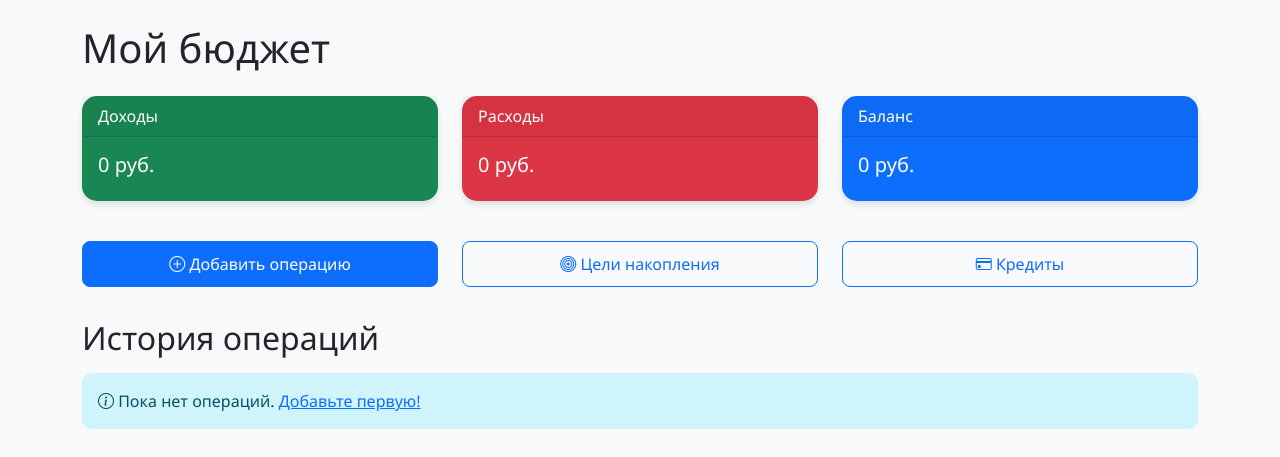
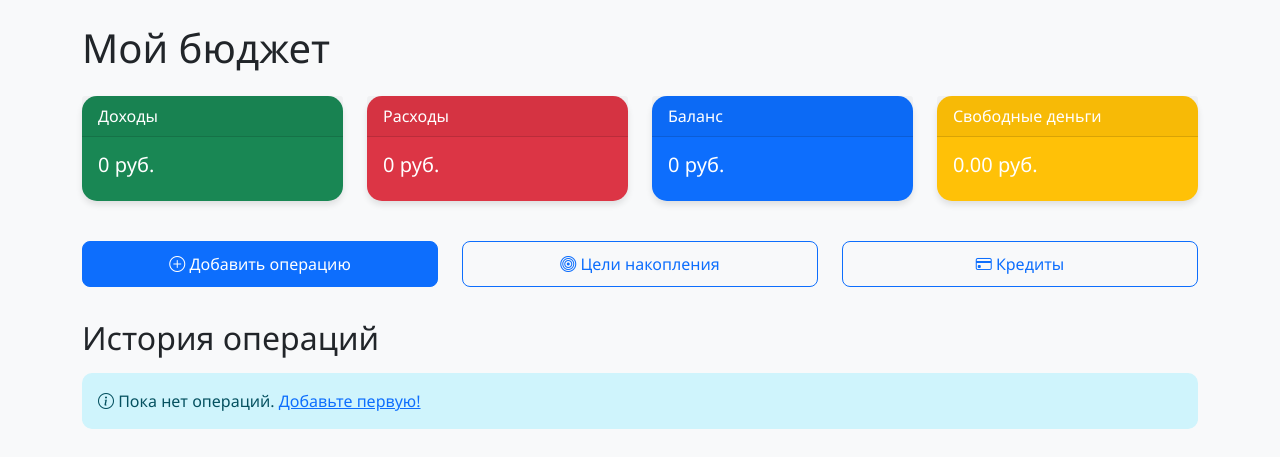
Before and after one commit to LaptevAndr/Portfolio, a Django app: page / in a window 1280 px wide. Shown: the part 88-545 px from the top of the page. Run offline with Django 5.2, Linux system fonts and the light colour scheme; the visitor is signed in with stand-in values (Sample User, id 1); data that the repository does not hold is empty.

Commit message:
исправил ошибки

```diff
--- a/MoneyMind/budget/views.py
+++ b/MoneyMind/budget/views.py
@@ -5,12 +5,6 @@ from .forms import TransactionForm, SavingsGoalForm, LoanForm
 from dateutil.relativedelta import relativedelta
 from django.utils.timezone import now
 from decimal import Decimal
-# Для графиков
-import matplotlib.pyplot as plt
-import io
-import urllib
-import base64
-from django.db.models import Sum
 
 @login_required
 def transaction_list(request):
@@ -187,43 +181,3 @@ def delete_loan(request, pk):
         return redirect('budget:loans_list')
     else:
         return render(request, 'budget/loan_confirm_delete.html', {'loan': loan})
-
-def expense_chart(request):
-    # Получаем данные из базы данных
-    expenses = (
-        Transaction.objects
-        .filter(user=request.user, category__type='expense')
-        .values('category__name')
-        .annotate(total=Sum('amount'))
-        .order_by('-total')
-    )
-
-    # Подготовка данных для графика
-    categories = [item['category__name'] for item in expenses]
-    amounts = [float(item['total']) for item in expenses]
-
-    # Создаем график
-    plt.figure(figsize=(10, 7))
-    plt.bar(categories, amounts, color=['#FF6B6B', '#4ECDC4', '#45B7D1', '#F9A826', '#6A0572'])
-    plt.title('Расходы по категориям', fontsize=16, fontweight='bold')
-    plt.xlabel('Категории', fontsize=12)
-    plt.ylabel('Сумма (руб.)', fontsize=12)
-    plt.xticks(rotation=45)
-    plt.grid(axis='y', alpha=0.3)
-
-    # Добавляем подписи значений на столбцах
-    for i, v in enumerate(amounts):
-        plt.text(i, v + max(amounts)*0.01, f'{v:.0f}', ha='center', va='bottom')
-
-    # Конвертируем график в base64
-    buffer = io.BytesIO()
-    plt.savefig(buffer, format='png', bbox_inches='tight', dpi=100)
-    buffer.seek(0)
-    image_png = buffer.getvalue()
-    buffer.close()
-
-    graphic = base64.b64encode(image_png)
-    graphic = graphic.decode('utf-8')
-    plt.close()  # Важно: закрываем график
-
-    return render(request, 'budget/expense_chart.html', {'chart_image': graphic})
--- a/MoneyMind/templates/budget/transaction_list.html
+++ b/MoneyMind/templates/budget/transaction_list.html
@@ -8,27 +8,40 @@
 
 <!-- Статистика -->
 <div class="row mb-4">
-    <div class="col-md-4">
-        <div class="card text-white bg-success mb-3">
+    <!-- Цифровая статистика -->
+    <div class="col-12">
+        <div class="row">
+            <div class="col-md-3 mb-3">
+                <div class="card text-white bg-success">
                     <div class="card-header">Доходы</div>
                     <div class="card-body">
                         <h5 class="card-title">{{ total_income }} руб.</h5>
                     </div>
                 </div>
             </div>
-    <div class="col-md-4">
-        <div class="card text-white bg-danger mb-3">
+            <div class="col-md-3 mb-3">
+                <div class="card text-white bg-danger">
                     <div class="card-header">Расходы</div>
                     <div class="card-body">
                         <h5 class="card-title">{{ total_expense }} руб.</h5>
                     </div>
                 </div>
             </div>
-    <div class="col-md-4">
-        <div class="card text-white bg-primary mb-3">
+            <div class="col-md-3 mb-3">
+                <div class="card text-white bg-primary">
                     <div class="card-header">Баланс</div>
                     <div class="card-body">
                         <h5 class="card-title">{{ balance }} руб.</h5>
+                    </div>
+                </div>
+            </div>
+            <div class="col-md-3 mb-3">
+                <div class="card text-white bg-warning">
+                    <div class="card-header">Свободные деньги</div>
+                    <div class="card-body">
+                        <h5 class="card-title">{{ free_money_after_savings|floatformat:2 }} руб.</h5>
+                    </div>
+                </div>
             </div>
         </div>
     </div>
@@ -77,7 +90,6 @@
                 </td>
                 <td>{{ transaction.description }}</td>
                 <td>
-                    <!-- КНОПКИ РЕДАКТИРОВАНИЯ И УДАЛЕНИЯ -->
                     <a href="{% url 'budget:edit_transaction' transaction.id %}" class="btn btn-sm btn-outline-primary" title="Редактировать">
                         <i class="bi bi-pencil"></i>
                     </a>
```
Lines whose indentation alone changed are shown as unchanged.
